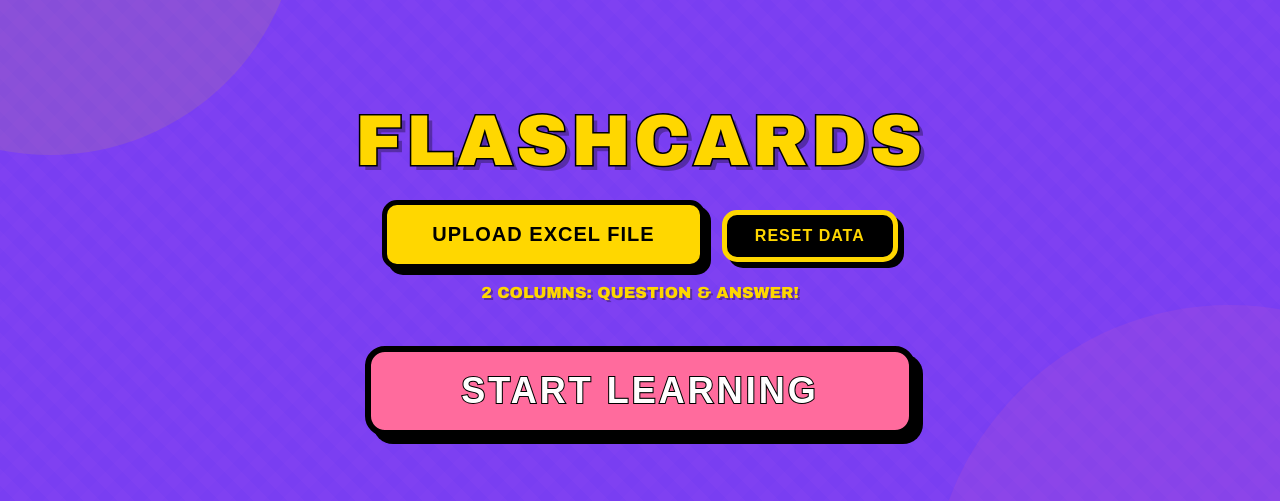
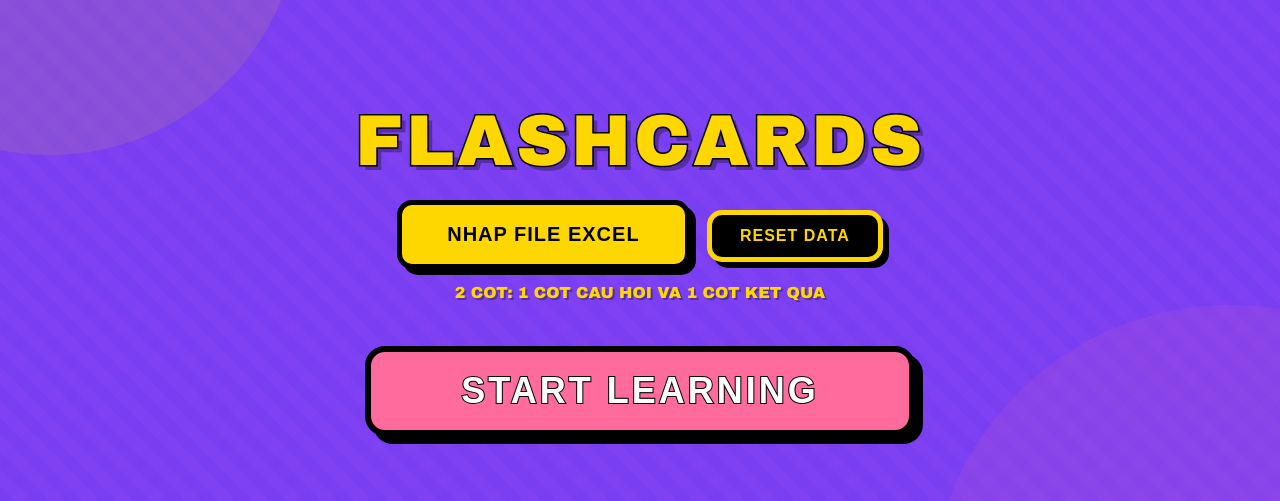
Before and after one commit to Kirizakuga/flash-card, a Flask app: page / in a window 1280 px wide; the page is wider, and only the part inside the window is pictured. Shown: the part 145-646 px from the top of that part. Run offline with Flask 3, Linux system fonts and the light colour scheme.

```diff
--- a/static/scripts.js
+++ b/static/scripts.js
@@ -287,12 +287,12 @@ document.addEventListener('DOMContentLoaded', () => {
                 // Clear client-side state
                 flashcardsData = [];
                 currentCardIndex = 0;
-                questionText.textContent = 'Upload an Excel file to start';
+                questionText.textContent = 'Nhap file excel di';
                 answerText.textContent = 'No answer yet';
                 cardCounter.textContent = '0 / 0';
                 popupOverlay.classList.remove('active');
                 popupBlock.classList.remove('active');
-                uploadBtn.textContent = 'Upload Excel File';
+                uploadBtn.textContent = 'Nhap file excel di';
                 uploadBtn.disabled = false;
                 showToast('Uploaded data reset. You can upload a new file now.', 'info');
             } else {
@@ -331,7 +331,7 @@ document.addEventListener('DOMContentLoaded', () => {
                 uploadBtn.style.backgroundColor = '#10b981';
 
                 setTimeout(() => {
-                    uploadBtn.textContent = 'Upload Excel File';
+                    uploadBtn.textContent = 'Nhap file excel';
                     uploadBtn.style.backgroundColor = '';
                     uploadBtn.disabled = false;
                 }, 2000);
@@ -351,7 +351,7 @@ document.addEventListener('DOMContentLoaded', () => {
 
     openButton.addEventListener('click', () => {
         if (flashcardsData.length === 0) {
-            showToast('Please upload an Excel file first!', 'warning');
+            showToast('Da nhap file excel chua :>?', 'warning');
             return;
         }
 
--- a/templates/core.html
+++ b/templates/core.html
@@ -5,12 +5,12 @@
     <meta name="viewport" content="width=device-width, initial-scale=1.0">
     <link rel="stylesheet" href="{{ url_for('static', filename='body.css') }}">
     {% block head %} {% endblock %}
-    <title>Document</title>
+    <title>Flash-card</title>
 
 </head>
 <body>
     {% block body %}
-    <h1>this content is inside core.html</h1>
+    <h1>if u can read this on the running website, then, the dev of this code is sucks</h1>
     {% endblock %}
 
     <script src="https://cdnjs.cloudflare.com/ajax/libs/animejs/3.2.1/anime.min.js"></script>
--- a/templates/index.html
+++ b/templates/index.html
@@ -9,10 +9,10 @@
     <div class="upload-container">
         <input type="file" id="fileInput" accept=".xlsx,.xls" style="display: none;">
         <button id="uploadBtn" class="upload-btn">
-                UPLOAD EXCEL FILE
+                NHAP FILE EXCEL
         </button>
         <button id="resetBtn" class="reset-btn">RESET DATA</button>
-        <p class="upload-hint">2 COLUMNS: QUESTION & ANSWER!</p>
+        <p class="upload-hint">2 COT: 1 COT CAU HOI VA 1 COT KET QUA</p>
     </div>
     <button id="btn">
         START LEARNING
@@ -26,13 +26,13 @@
                 <div class="flashcard-front">
                     <div class="card-content">
                         <h2>Question</h2>
-                        <p id="question-text">Upload an Excel file to start</p>
+                        <p id="question-text">NHAP FILE EXCEL DI</p>
                     </div>
                 </div>
                 <div class="flashcard-back">
                     <div class="card-content">
                         <h2>Answer</h2>
-                        <p id="answer-text">No answer yet</p>
+                        <p id="answer-text">DAY LA CAU HOI MA NASA CHUA TRA LOI</p>
                     </div>
                 </div>
             </div>
```
